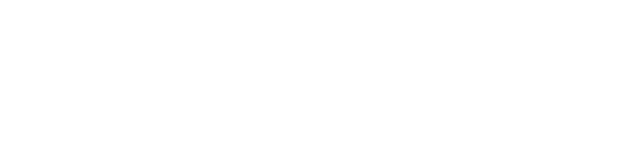
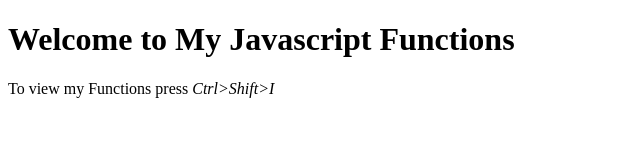
Before and after one commit to khanyapupuma/Assignment, a plain HTML site: page Index.html in a window 1280 px wide. Shown: the whole page, without its empty margins (0-640 px from the left). Drawn offline with Linux system fonts and the light colour scheme.

Commit message:
Assignment

```diff
--- a/Index.html
+++ b/Index.html
@@ -6,7 +6,8 @@
     <title>Assignment</title>
 </head>
 <body>
-
+    <h1>Welcome to My Javascript Functions</h1>
+    <p>To view my Functions press <em>Ctrl>Shift>I</em></p>
 
     <script src="script/code.js"></script>
 </body>
```
